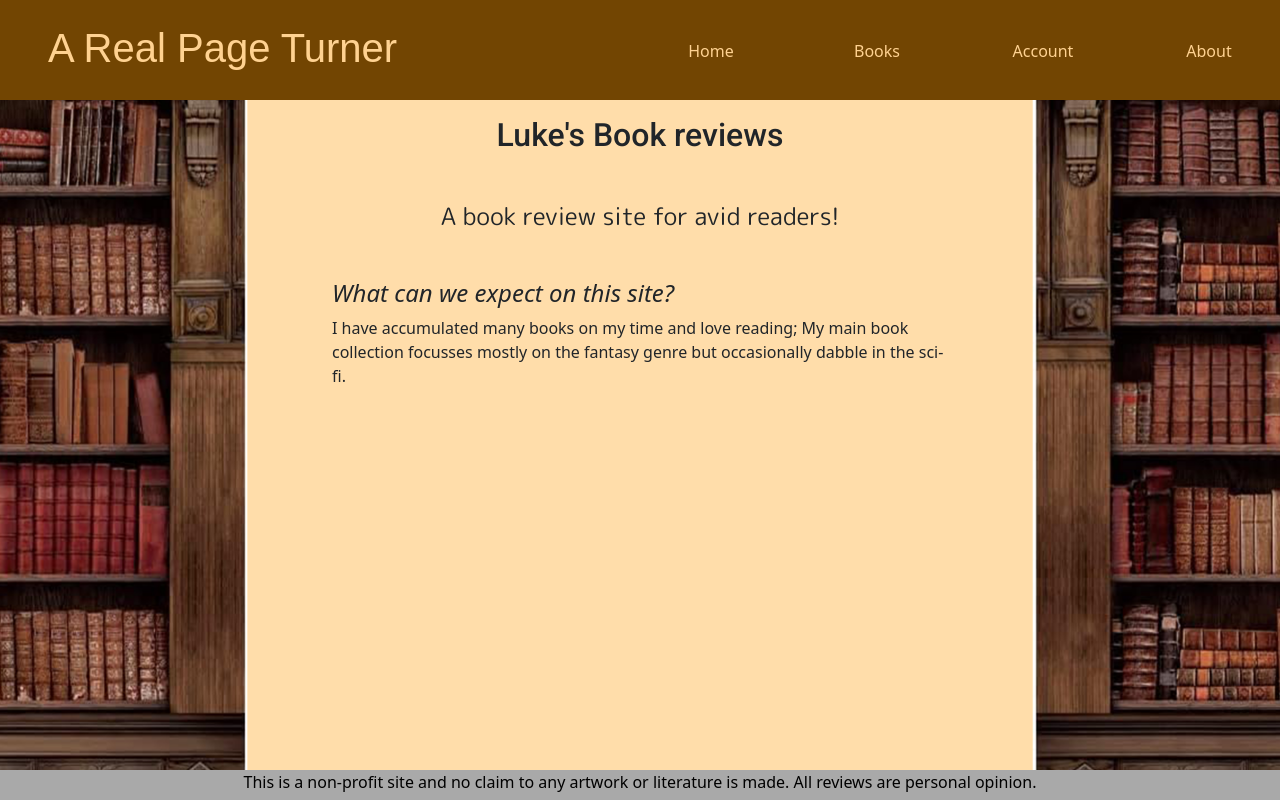
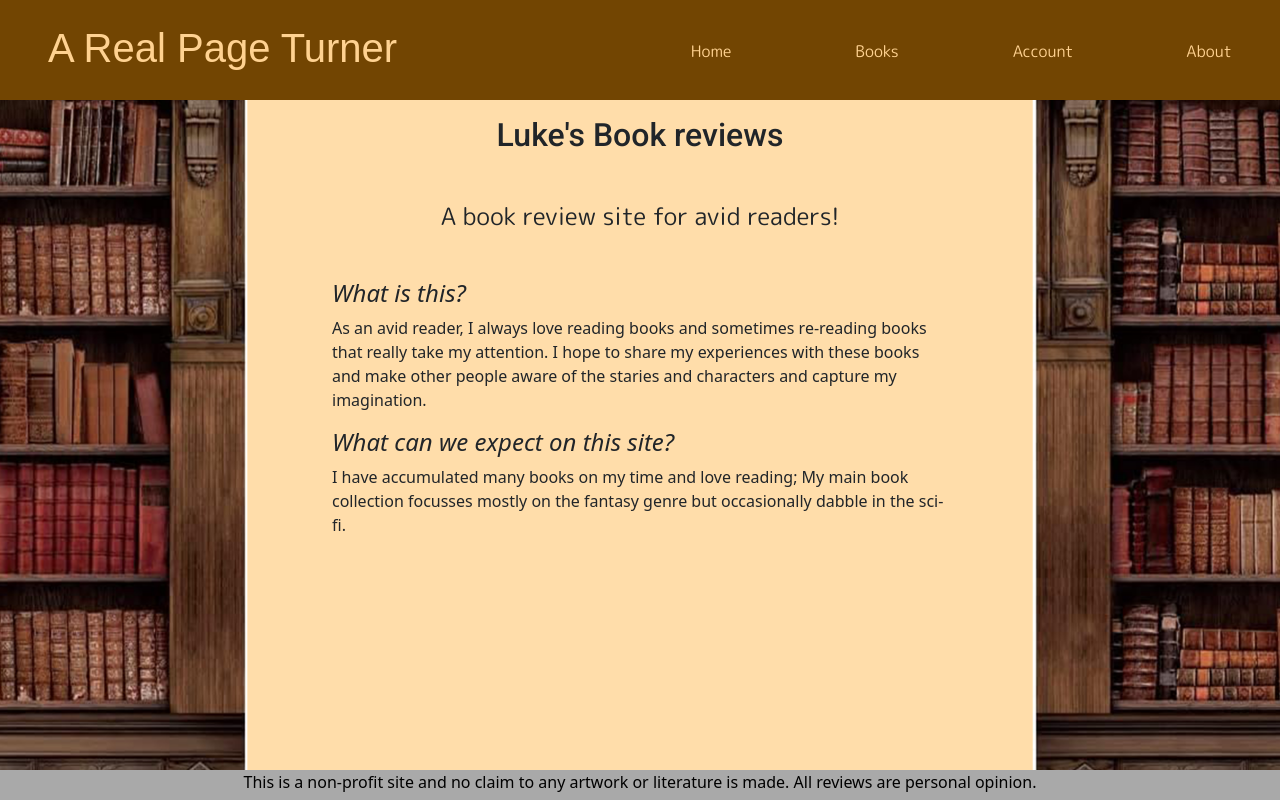
Before and after one commit to lukemunsch/readers-library, a Django app: page / in a window 1280 px wide. Run offline with Django 3.2, Linux system fonts and the light colour scheme; some libraries are stand-ins or nearby versions; some web fonts are replaced.

Commit message:
Add new styles and content for index

```diff
--- a/home/templates/home/index.html
+++ b/home/templates/home/index.html
@@ -6,6 +6,17 @@
       <h4 class="text-center mb-5 page-subtitle">
         A book review site for avid readers!
       </h4>
+    </div>
+  </div>
+  <div class="row mb">
+    <div class="col-10 offset-1 col-md-8 offset-md-2 col-lg-6 offset-lg-3">
+      <h4><em>What is this?</em></h4>
+      <p>
+        As an avid reader, I always love reading books and sometimes re-reading
+        books that really take my attention. I hope to share my experiences with
+        these books and make other people aware of the staries and characters
+        and capture my imagination.
+      </p>
     </div>
   </div>
   <div class="row">
--- a/static/css/base.css
+++ b/static/css/base.css
@@ -33,6 +33,10 @@ footer {
 
 /* Text styles */
 
+#topnav {
+    font-family: 'M PLUS Rounded 1c', sans-serif;
+}
+
 .page-title {
     font-family: 'Roboto', Arial, Helvetica, sans-serif;
 }
```
